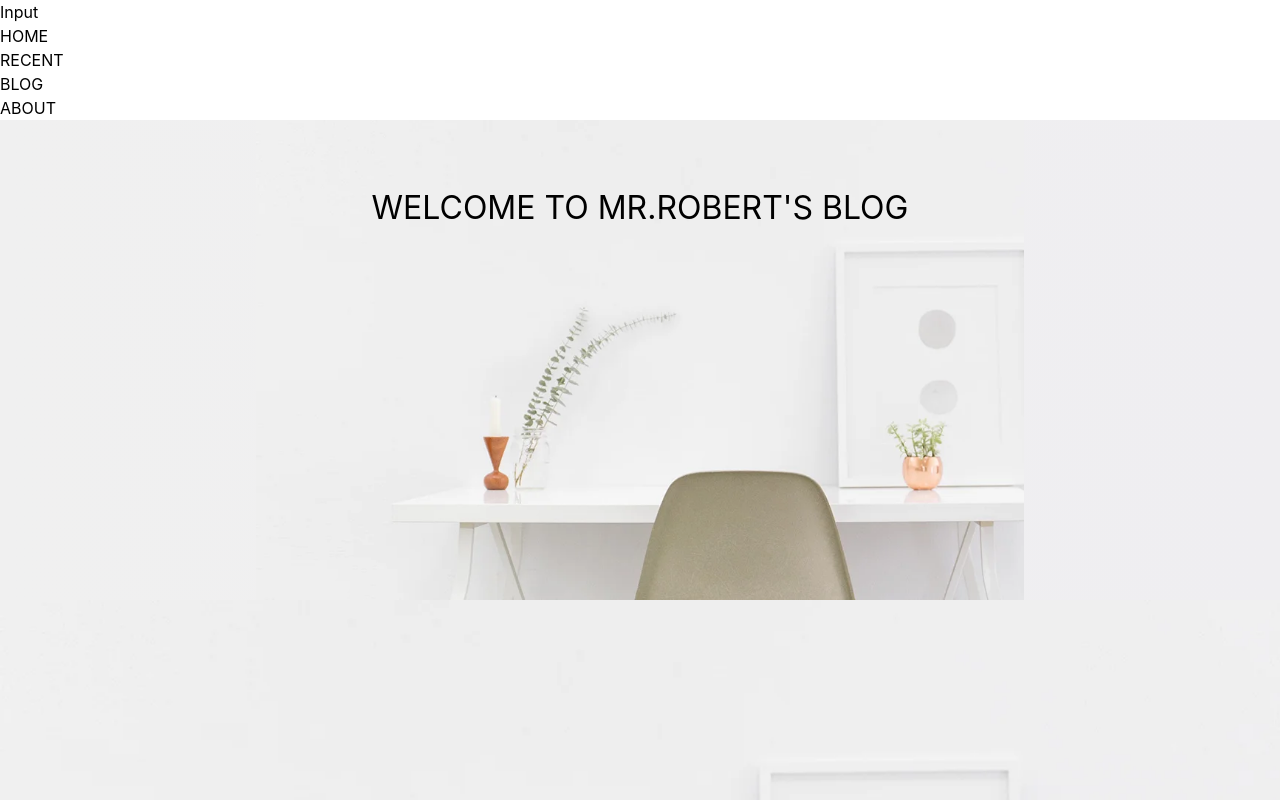
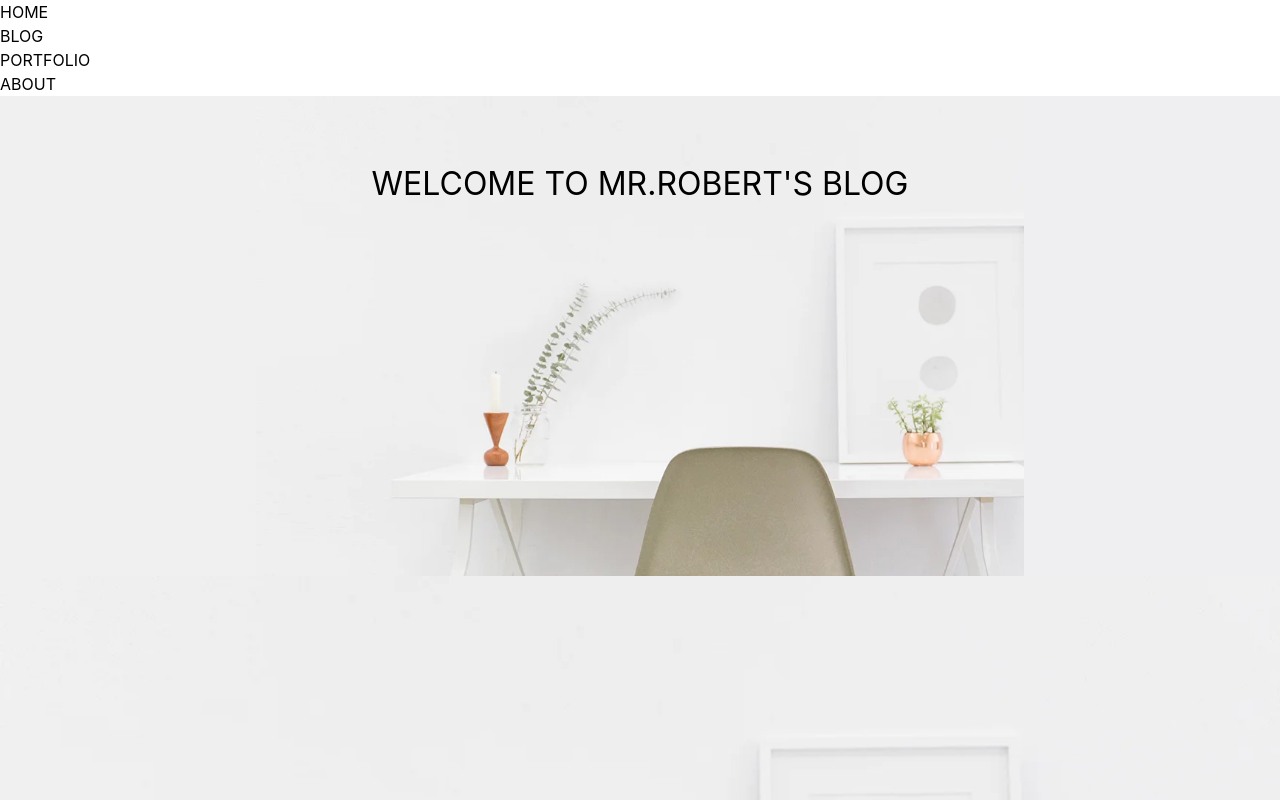
Before and after one commit to lilitttaa/blogs, a Next.js app: page / in a window 1280 px wide. Shown: the top 800 px of the page. Built offline with nearby package versions, Linux system fonts and the light colour scheme.

Commit message:
[feat] 优化header

```diff
--- a/components/header.jsx
+++ b/components/header.jsx
@@ -1,12 +1,20 @@
+import Link from 'next/link'
 export default function Header () {
   return (
-    <header className='flex flex-row pl-80 pr-80 pt-4 pb-4 justify-between'>
-      <div>Input</div>
+    <header className='flex flex-row pl-[24%] pr-80 pt-4 pb-4 justify-start'>
       <nav className='flex flex-row gap-16'>
-        <div>HOME</div>
-        <div>RECENT</div>
-        <div>BLOG</div>
-        <div>ABOUT</div>
+        <Link href={`/`}>
+          <div>HOME</div>
+        </Link>
+        <Link href={`/`}>
+          <div>BLOG</div>
+        </Link>
+        <Link href={`/portfolio`}>
+          <div>PORTFOLIO</div>
+        </Link>
+        <Link href={`/about`}>
+          <div>ABOUT</div>
+        </Link>
       </nav>
     </header>
   )
```
